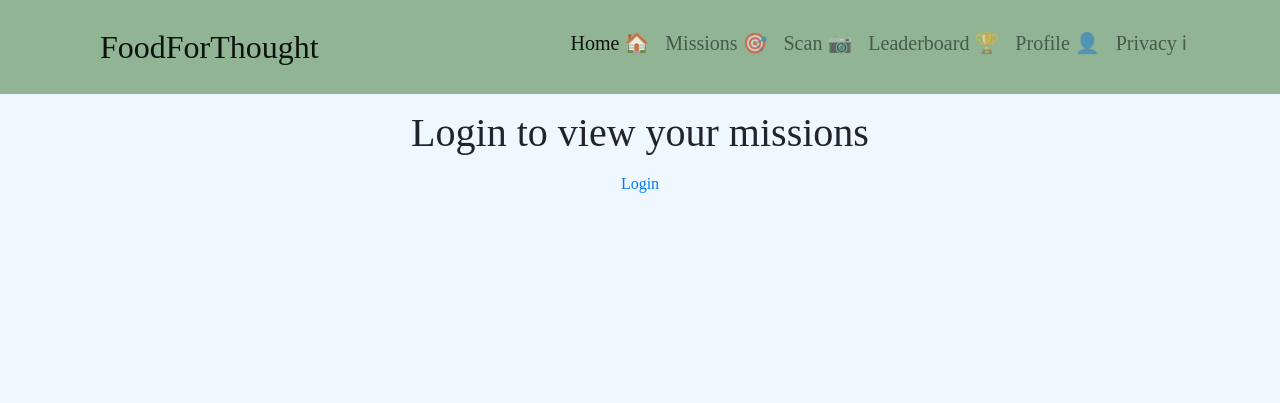
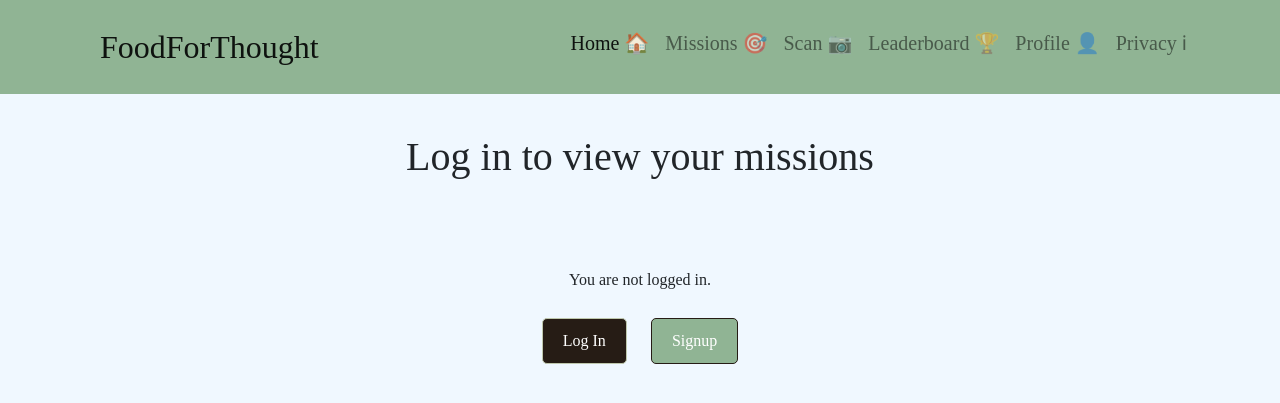
Before and after one commit to sjjleachexeter/ExplodingKittens, a Django app: page /missions/ in a window 1280 px wide. Shown: the top 403 px of the page. Run offline with Django 5.2, Linux system fonts and the light colour scheme; some libraries are stand-ins or nearby versions; some web fonts are replaced.

Commit message:
made login prompts more uniform

```diff
--- a/DjangoFramework/gamification/templates/gamification/login_to_view.html
+++ b/DjangoFramework/gamification/templates/gamification/login_to_view.html
@@ -1,11 +1,11 @@
 {% extends "base.html" %} {% block title %}Passport {% endblock %}
 {% block content %}
-    <!DOCTYPE html>
-    <html lang="en">
-
-    <body>
-    <h1>Login to view your missions</h1>
-    <a href="{% url 'accounts' %}">Login</a>
-
-
+    <br>
+    <h1>Log in to view your missions</h1>
+    <br>
+    <br>
+    <br>
+    <p>You are not logged in.</p>
+    <a href="{% url 'login' %}" class="btn btn-primary">Log In</a>
+    <a href="{% url 'signup' %}"class="btn btn-secondary">Signup</a>
 {% endblock %}
```
Also changed, not shown: DjangoFramework/Users/templates/Users/accounts.html (+8 -3 lines).
